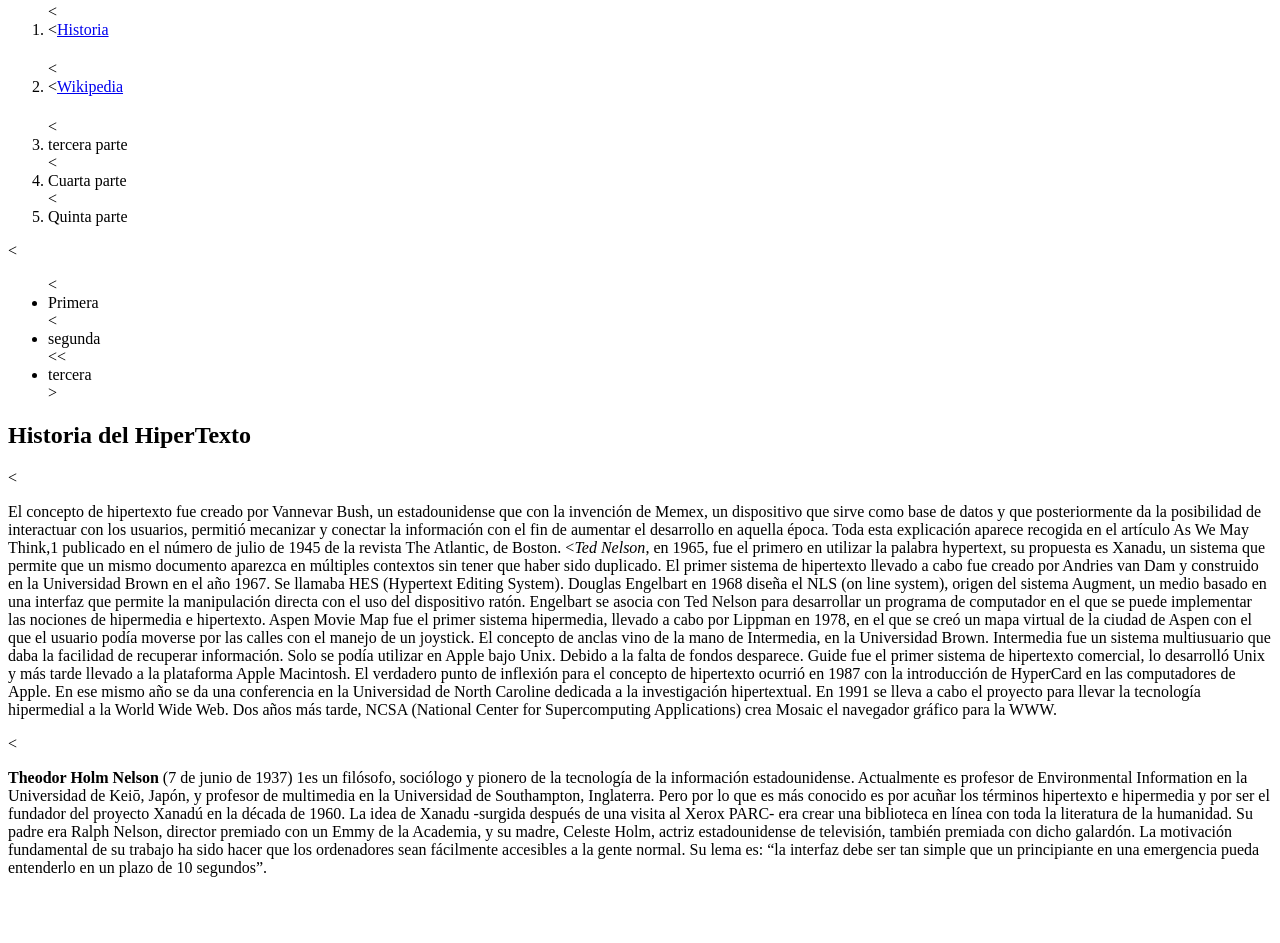
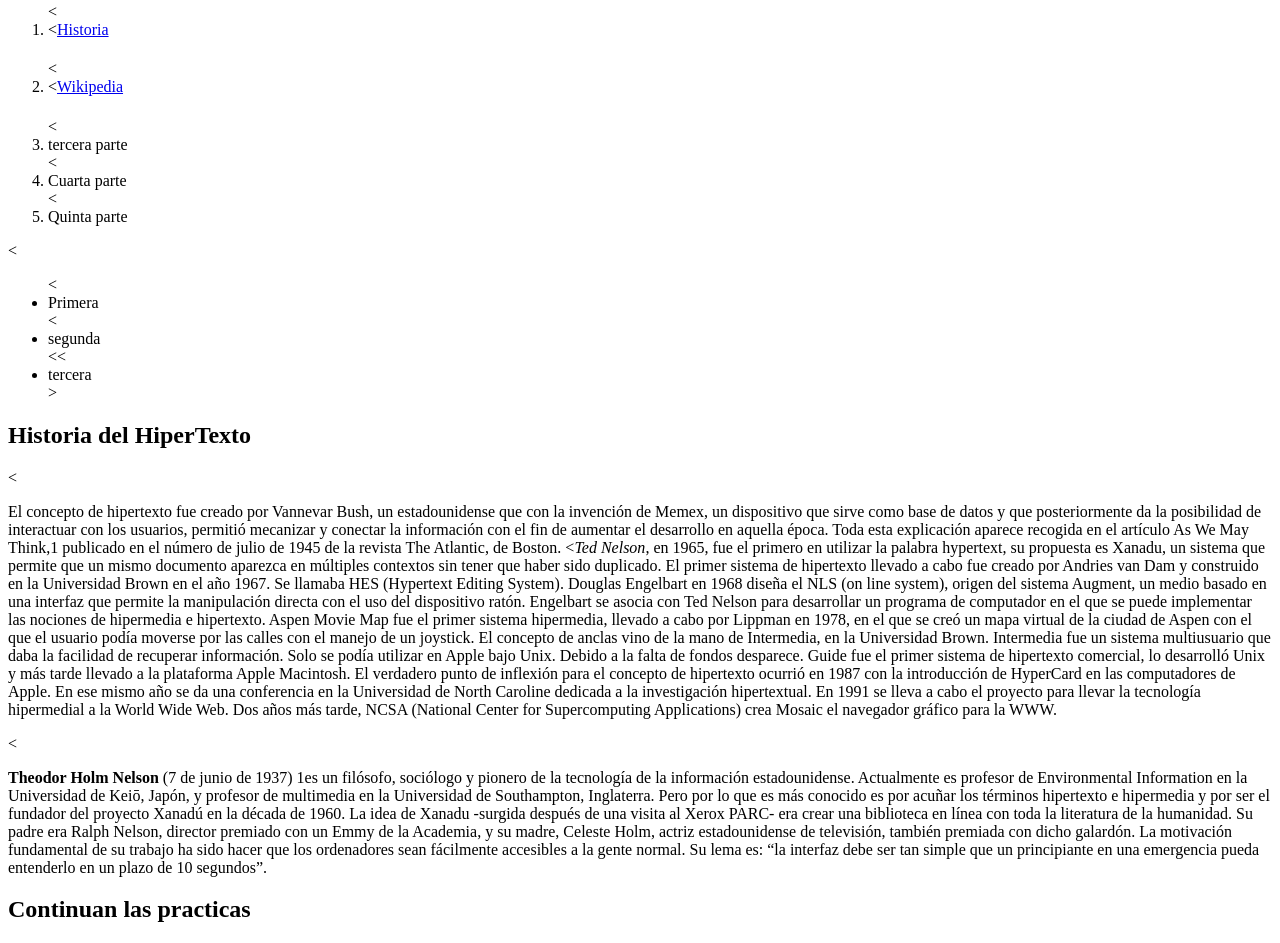
Before and after one commit to Raizen-7/Practicas-google-active, a plain HTML site: page index.html in a window 1280 px wide. Shown: the part 257-1200 px from the top of the page. Before the commit the page ends 1150 px from the top, so only its background shows below. Drawn offline with Linux system fonts and the light colour scheme.

Commit message:
Segundo punto de guardado, se agrego un subtitulo

```diff
--- a/index.html
+++ b/index.html
@@ -108,8 +108,9 @@ navegador gráfico para la WWW.
    que un principiante en una emergencia pueda
    entenderlo en un plazo de 10 segundos”.
 
+<h2>Continuan las practicas</h2>
+
 </p>
-
 
 
 
```
